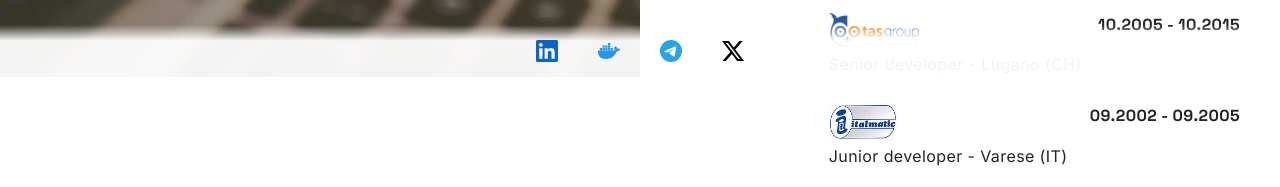
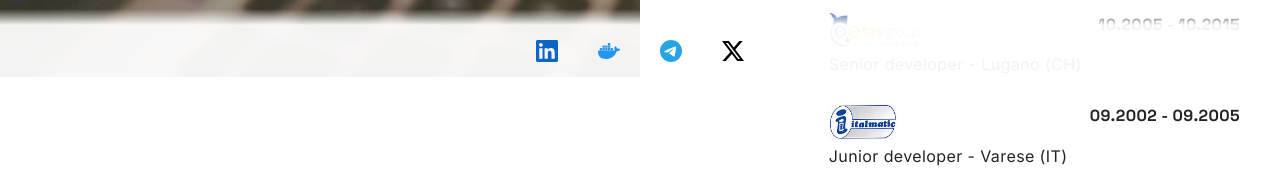
Before and after one commit to aledv/divanni.me, a website: page index.html in a window 1280 px wide. Shown: the part 723-910 px from the top of the page. Drawn offline with nearby package versions, Linux system fonts and the light colour scheme; a web font is replaced by a local one.

Commit message:
Portfolio footer: opaque band with the icons centred in it, fade moved above it; safe-area as extra bottom padding
Co-Authored-By: Claude Sonnet 5.5 <noreply@anthropic.com>
Claude-Session: https://claude.ai/code/session_01A4tWuQRB4AhM1WpsGp1uNy

```diff
--- a/css/style.css
+++ b/css/style.css
@@ -633,7 +633,7 @@ h2{
 }
 
 .portfolio{
-    --foot:52px;
+    --foot:calc(52px + env(safe-area-inset-bottom, 0px));
 
     position:relative;
     padding:80px 0 calc(80px + var(--foot));
@@ -853,11 +853,24 @@ h2{
     align-items:center;
     justify-content:center;
     gap:28px;
-    height:52px;
-    background:linear-gradient(to top, rgb(255 255 255 / 94%) 70%, rgb(255 255 255 / 0%));
+    height:calc(52px + env(safe-area-inset-bottom, 0px));
+    padding-bottom:env(safe-area-inset-bottom, 0px);
+    background:rgb(255 255 255 / 94%);
     opacity:0;
     visibility:hidden;
     transition:opacity 0.25s ease, visibility 0.25s
+}
+
+/* the fade towards the tiles sits above the band, so the icons are centred in the opaque part */
+.portfolio-footer::before{
+    content:"";
+    position:absolute;
+    right:0;
+    bottom:100%;
+    left:0;
+    height:16px;
+    background:linear-gradient(to top, rgb(255 255 255 / 94%), rgb(255 255 255 / 0%));
+    pointer-events:none
 }
 
 .portfolio-footer.is-visible{
--- a/index.html
+++ b/index.html
@@ -13,7 +13,7 @@
       <link rel="stylesheet" href="css/font-awesome.min.css?v=fb24389a">
       <!-- DEVICON -->
       <link rel="stylesheet" href="https://cdn.jsdelivr.net/gh/konpa/devicon@df6431e323547add1b4cf45992913f15286456d3/devicon.min.css">
-      <link rel="stylesheet" href="css/style.css?v=bcb87298">
+      <link rel="stylesheet" href="css/style.css?v=0a3177c3">
       <!-- MEDIA-->
       <link rel="stylesheet" href="css/media.css?v=64bb9b92">
       <link rel="preload" href="fonts/Inter/Inter-400.woff2" as="font" type="font/woff2" crossorigin>
```
